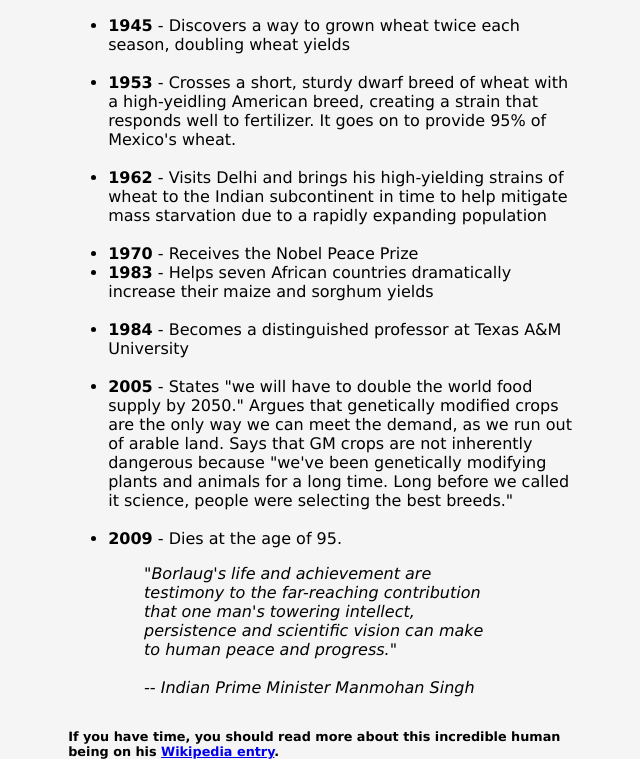
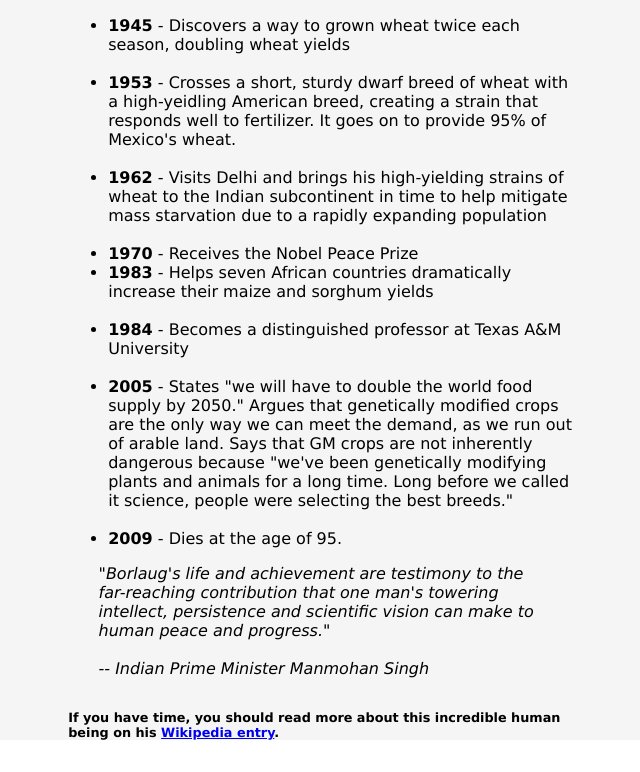
Before and after one commit to khareesmith/Dr.-Norman-Borlaug, a plain HTML site: page index.html in a window 1280 px wide. Shown: the part 1593-2365 px from the top of the page, without its empty margins (319-959 px from the left). Drawn offline with Linux system fonts and the light colour scheme.

Commit message:
Title Update

```diff
--- a/assets/CSS/index.CSS
+++ b/assets/CSS/index.CSS
@@ -33,8 +33,8 @@
 }
 
 .cite {
-  padding-left: 15%;
-  padding-right: 15%;
+  padding-left: 6%;
+  padding-right: 6%;
 }
 
 .footer {
--- a/index.html
+++ b/index.html
@@ -1,7 +1,7 @@
 <!DOCTYPE html>
 <html lang="en">
   <head>
-    <title>FCC: Tribute Page</title>
+    <title>Dr. Borlaug Tribute Page</title>
     <link rel="stylesheet" href="/assets/CSS/index.CSS" style="text/css" />
     <script src="/assets/js.js"></script>
   </head>
```
Also changed, not shown: assets/JS/js.js (added).
